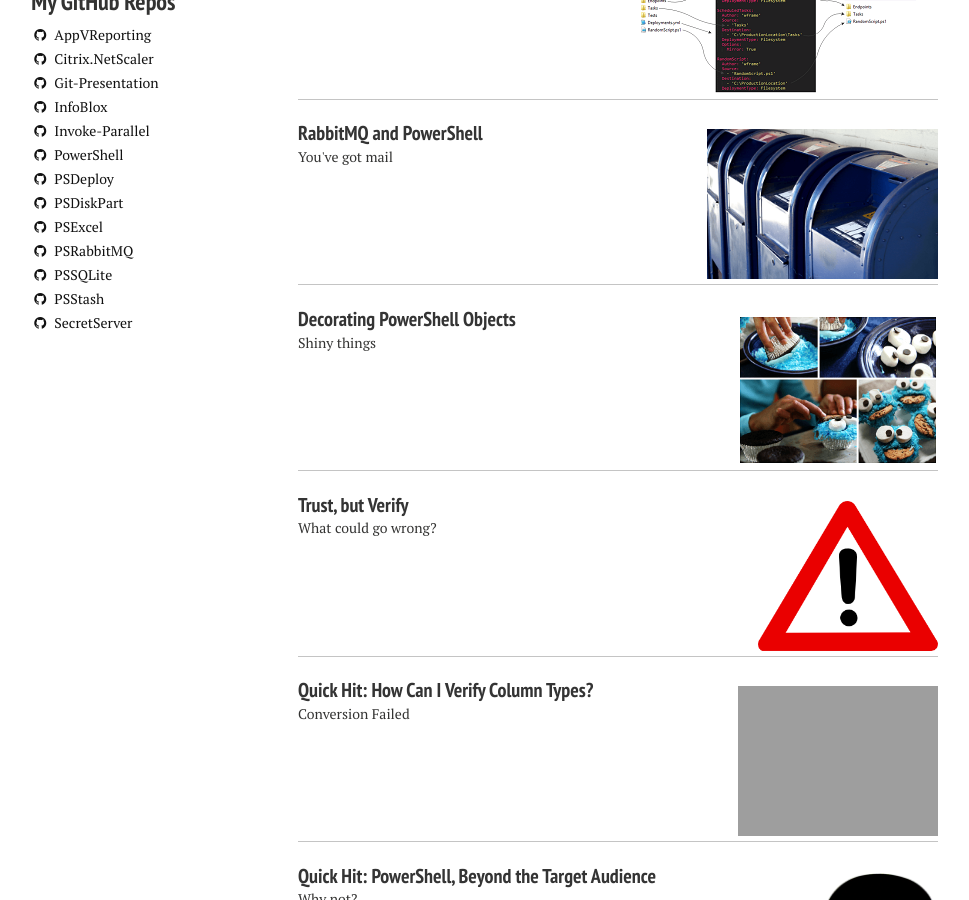
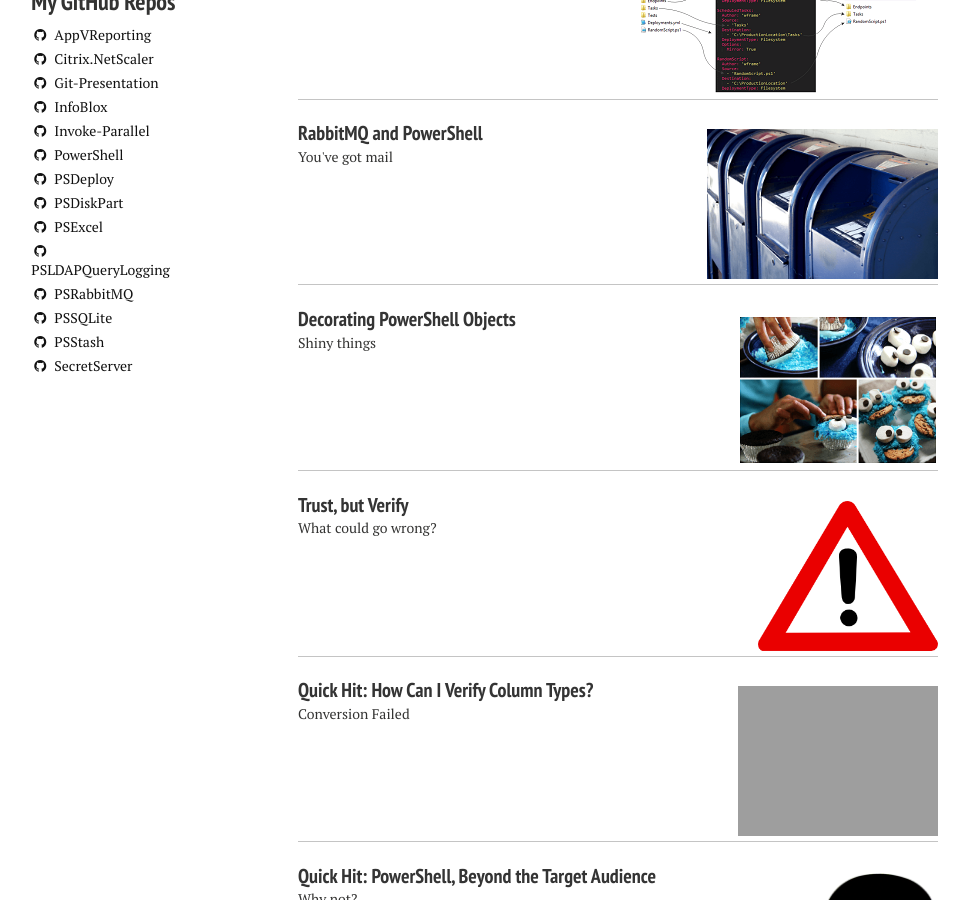
Before and after one commit to RamblingCookieMonster/RamblingCookieMonster.github.io, a Jekyll site: the page built from index.md, in a window 1280 px wide and 900 px high, scrolled down 930 px. Shown: the whole window, without its empty margins (22-991 px from the left). Built offline with Jekyll 4.4.1, drawn with Linux system fonts in a browser that asks for light colours; nearby versions of some CDN libraries.

Commit message:
added module

```diff
--- a/_config.yml
+++ b/_config.yml
@@ -50,6 +50,7 @@ owner:
           "PSDeploy",
           "PSDiskPart",
           "PSExcel",
+          "PSLDAPQueryLogging",
           "PSRabbitMQ",
           "PSSQLite",
           "PSStash",
```
